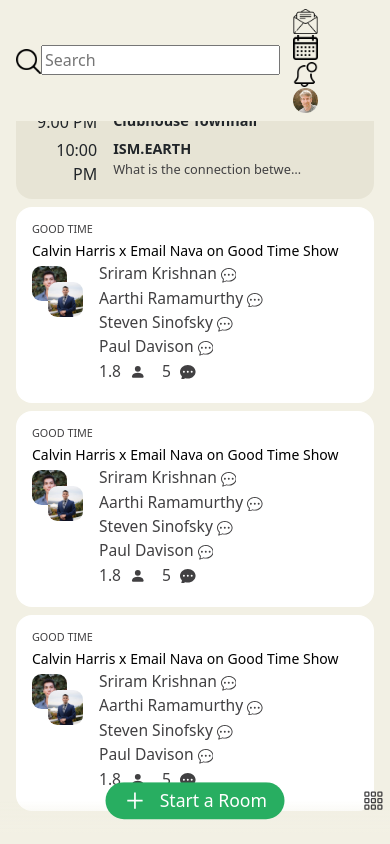
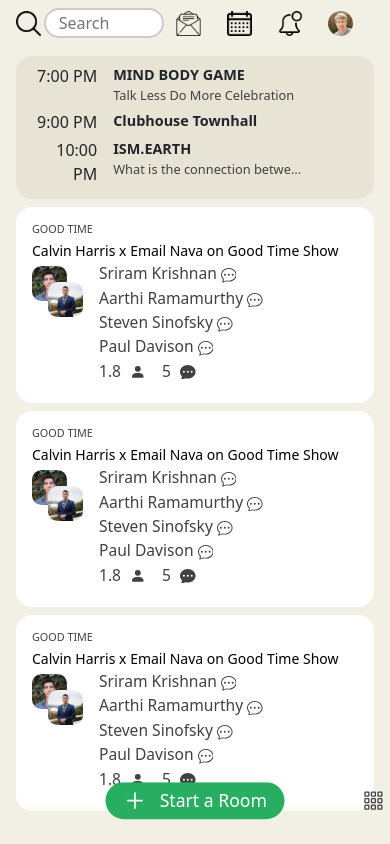
Before and after one commit to codeiotic/clubhouse-clone, a React (Create React App) app: page /home in a window 390 px wide. Built offline with nearby package versions, Linux system fonts and the light colour scheme.

Commit message:
Added media queries for the input

```diff
--- a/src/style/Header.module.css
+++ b/src/style/Header.module.css
@@ -9,7 +9,7 @@
   right: 0;
   background-color: #f2f0e4;
   z-index: 2;
-  margin-right: 0.7em;
+  margin-right: 0.5em;
 }
 
 .Header img {
@@ -19,3 +19,45 @@
 .nav_items img {
   margin: 0 0.8em;
 }
+
+.input {
+  border-radius: 2em;
+  padding-left: 0.8em;
+  width: 12em;
+  margin-left: 8px;
+  color: var(--textColor);
+  border: 2px solid #ccc;
+  transition: all 0.8s ease-in-out;
+  flex-grow: 1;
+}
+
+@media (max-width: 425px) {
+  .input {
+    width: 6em;
+    margin-left: 3px;
+  }
+}
+
+@media (max-width: 472px) {
+  .input {
+    width: 8em;
+  }
+}
+
+@media (max-width: 405px) {
+  .input {
+    width: 5em;
+  }
+}
+
+@media (max-width: 352px) {
+  .input {
+    display: none;
+  }
+}
+
+.input:focus {
+  outline: none;
+  border: 2px solid #e7e4d5;
+  transition: border 0.15s ease-in-out;
+}
```
